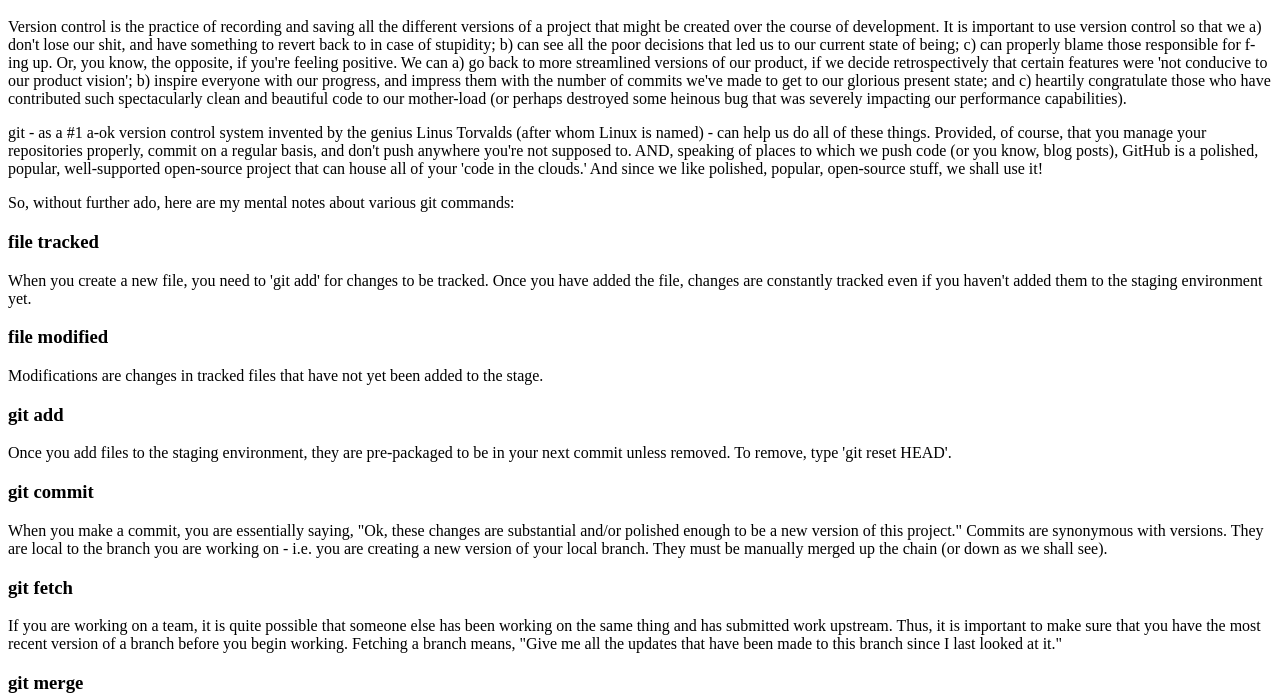
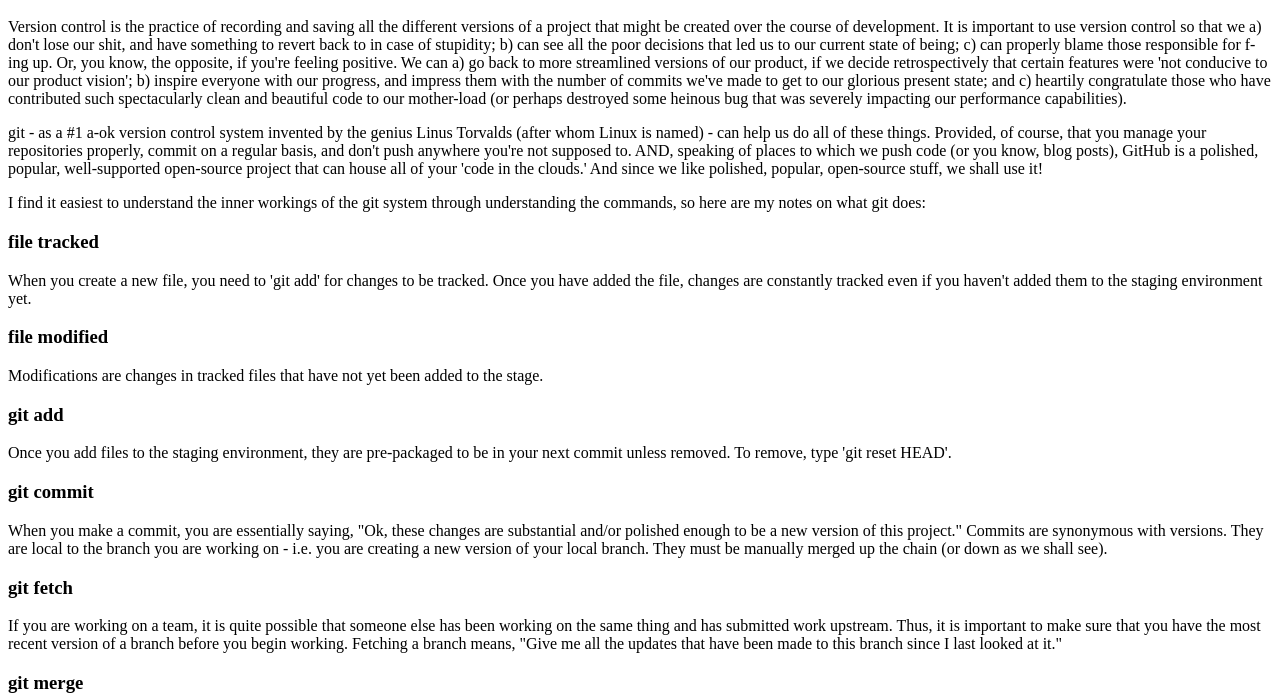
Before and after one commit to ggustilo/ggustilo.github.io, a plain HTML site: page blog/t1-git-blog.html in a window 1280 px wide. Shown: the part 101-800 px from the top of the page. Drawn offline with Linux system fonts and the light colour scheme.

Commit message:
Update t1-git-blog again

```diff
--- a/blog/t1-git-blog.html
+++ b/blog/t1-git-blog.html
@@ -15,7 +15,7 @@
 
 <p>git - as a #1 a-ok version control system invented by the genius Linus Torvalds (after whom Linux is named) - can help us do all of these things.  Provided, of course, that you manage your repositories properly, commit on a regular basis, and don't push anywhere you're not supposed to.  AND, speaking of places to which we push code (or you know, blog posts), GitHub is a polished, popular, well-supported open-source project that can house all of your 'code in the clouds.'  And since we like polished, popular, open-source stuff, we shall use it!</p>
 
-<p>So, without further ado, here are my mental notes about various git commands:</p>
+<p>I find it easiest to understand the inner workings of the git system through understanding the commands, so here are my notes on what git does:</p>
 
 <h3>file tracked</h3>
 
```
